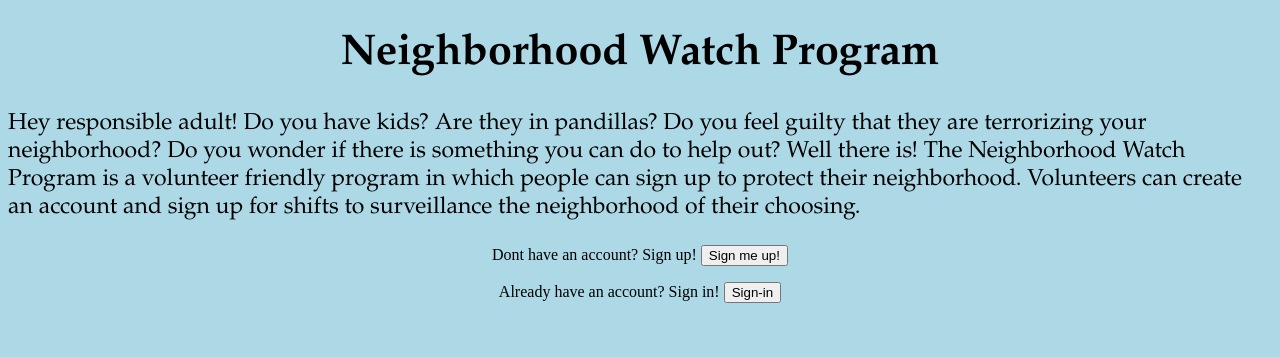
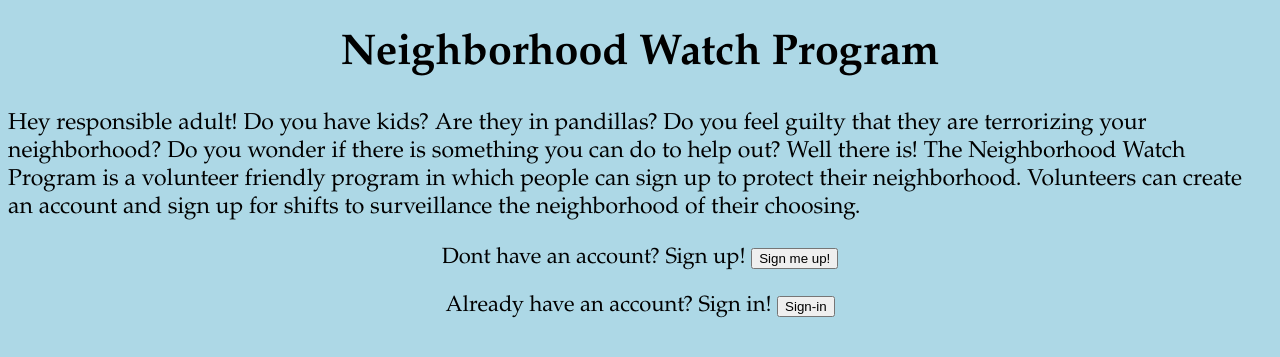
Before and after one commit to BlancaMarquez/CSSIx-Project, a Python web app: template templates/frontpage.html in a window 1280 px wide. Shown: the top 357 px of the page. Run offline with Jinja, Linux system fonts and the light colour scheme; the template is opened without the code that fills it, so the values that code supplies are empty.

Commit message:
more changes to front page

```diff
--- a/templates/frontpage.html
+++ b/templates/frontpage.html
@@ -9,17 +9,14 @@
     <h1 align="center" style="font-family:garamond;font-size:43px">Neighborhood Watch Program</h1>
       <p style="font-family:garamond;font-size:23px"> Hey responsible adult! Do you have kids? Are they in pandillas? Do you feel guilty that they are terrorizing your neighborhood? Do you wonder if there is something you can do to help out? Well there is! The Neighborhood Watch Program is a volunteer friendly program in which people can sign up to protect their neighborhood. Volunteers can create an account and sign up for shifts to surveillance the neighborhood of their choosing.
       </p>
-    <!-- <form method = "post"> -->
-      <p align="center"> Dont have an account? Sign up!
+
+      <p align="center"style="font-size:22px;font-family:garamond"> Dont have an account? Sign up!
         <button  type="button" onclick="window.location.href='/secondpage'">Sign me up!</button>
       </p>
-    <!-- </form> -->
 
-    <!-- <form method = "submit" > -->
-      <p align="center"> Already have an account? Sign in!
+      <p align="center"style="font-size:22px;font-family:garamond"> Already have an account? Sign in!
         <button  type="button" onclick="window.location.href='/sign-in'">Sign-in</button>
       </p>
 
-    <!-- </form> -->
   </body>
 </html>
```
Also changed, not shown: 1 other file.
